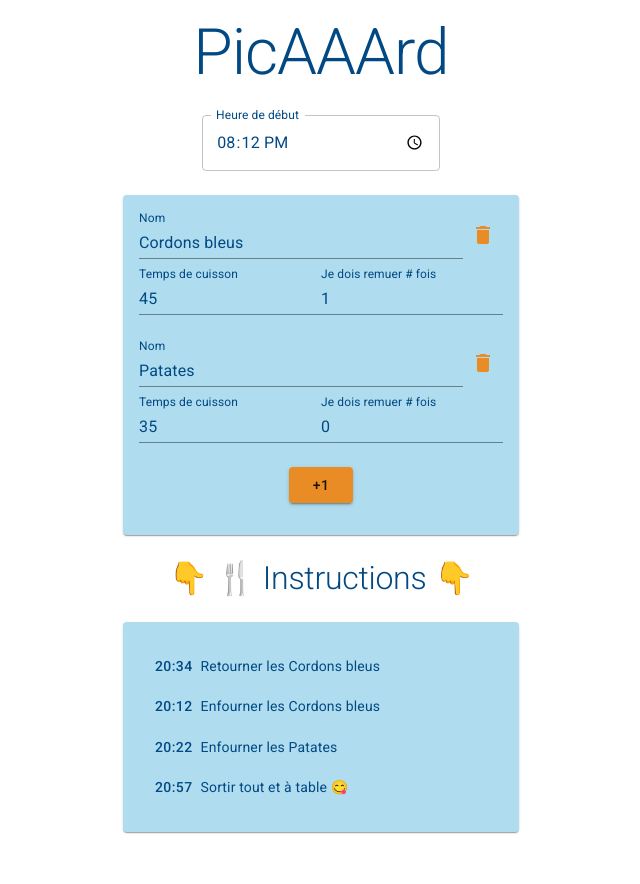
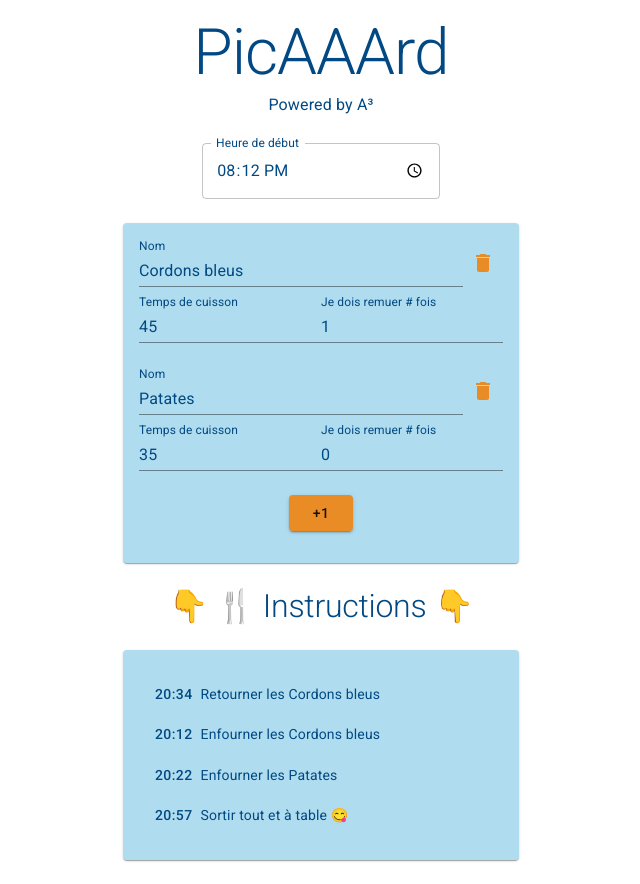
Before and after one commit to alexadrien/picard, a React (Create React App) app: page / in a window 1280 px wide. Shown: the whole page, without its empty margins (319-959 px from the left). Before the commit the page ends 856 px from the top, so only its background shows below. Built offline with nearby package versions, Linux system fonts and the light colour scheme; a web font is replaced by a local one.

Commit message:
Add subtitle

```diff
--- a/src/components/Header.tsx
+++ b/src/components/Header.tsx
@@ -8,9 +8,14 @@ const Header: FC = () => {
       <Box
         sx={(theme) => ({
           marginTop: theme.spacing(2),
+          display: "flex",
+          flexDirection: "column",
+          justifyContent: "center",
+          alignItems: "center",
         })}
       >
         <Typography variant={"h1"}>PicAAArd</Typography>
+        <Typography variant={"subtitle1"}>Powered by A³</Typography>
       </Box>
     </LineBox>
   );
```
